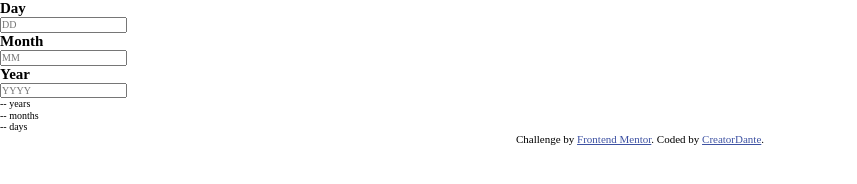
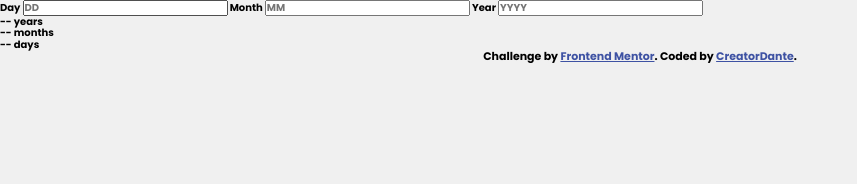
Before and after one commit to Creatordante/age-calculator-app-main, a plain HTML site: page index.html in a window 1280 px wide. Shown: the whole page, without its empty margins (0-857 px from the left). Drawn offline with Linux system fonts and the light colour scheme.

Commit message:
template in css and html layout

```diff
--- a/css/styles.css
+++ b/css/styles.css
@@ -1,3 +1,18 @@
+:root {
+  /*   Primary  */
+
+  --purple: hsl(259, 100%, 65%);
+  --light-red: hsl(0, 100%, 67%);
+
+  /*  Neutral */
+
+  --white: hsl(0, 0%, 100%);
+  --off-white: hsl(0, 0%, 94%);
+  --light-grey: hsl(0, 0%, 86%);
+  --smokey-grey: hsl(0, 1%, 44%);
+  --off-black: hsl(0, 0%, 8%);
+}
+
 html {
   box-sizing: border-box;
   font-size: 62.5%;
@@ -10,3 +25,18 @@ html {
   margin: 0;
   padding: 0;
 }
+
+body {
+  font-family: "Poppins", sans-serif;
+  background-color: var(--off-white);
+}
+
+/* Footer */
+.attribution {
+  font-size: 11px;
+  text-align: center;
+}
+
+.attribution a {
+  color: hsl(228, 45%, 44%);
+}
--- a/index.html
+++ b/index.html
@@ -7,41 +7,36 @@
   <!-- displays site properly based on user's device -->
 
   <link rel="icon" type="image/png" sizes="32x32" href="./assets/images/favicon-32x32.png">
+  <link rel="preconnect" href="https://fonts.googleapis.com">
+  <link rel="preconnect" href="https://fonts.gstatic.com" crossorigin>
+  <link href="https://fonts.googleapis.com/css2?family=Poppins:ital,wght@0,700;1,400;1,800&display=swap"
+    rel="stylesheet">
   <link rel="stylesheet" href="/css/normalize.css">
   <link rel="stylesheet" href="/css/styles.css">
 
   <title>Frontend Mentor | Age calculator app</title>
 
-  <!-- Feel free to remove these styles or customise in your own stylesheet 👍 -->
-  <style>
-    .attribution {
-      font-size: 11px;
-      text-align: center;
-    }
-
-    .attribution a {
-      color: hsl(228, 45%, 44%);
-    }
-  </style>
 </head>
 
 <body>
-  <main>
-    <div>
-      <h2>Day</h2>
-      <input type="text" name="day" id="day" placeholder="DD">
+  <main class="main">
+    <div class="container">
+      <form class="form-container">
+        <label for="day">Day</label>
+        <input type="text" name="day" id="day" placeholder="DD">
 
-      <h2>Month</h2>
-      <input type="text" name="" id="" placeholder="MM">
+        <label for="month">Month</label>
+        <input type="text" name="month" id="month" placeholder="MM">
 
-      <h2>Year</h2>
-      <input type="text" placeholder="YYYY">
+        <label for="year">Year</label>
+        <input type="text" name="year" id="year" placeholder="YYYY">
+      </form>
 
-    </div>
-
-    <p><span>--</span> years</p>
-    <p><span>--</span> months</p>
-    <p><span>--</span> days</p>
+      <div class="text-container">
+        <p class="tx-title tx-years"><span class="tx-result">--</span> years</p>
+        <p class="tx-title tx-months"><span class="tx-result">--</span> months</p>
+        <p class="tx-title tx-days"><span class="tx-result">--</span> days</p>
+      </div>
     </div>
   </main>
 
```
